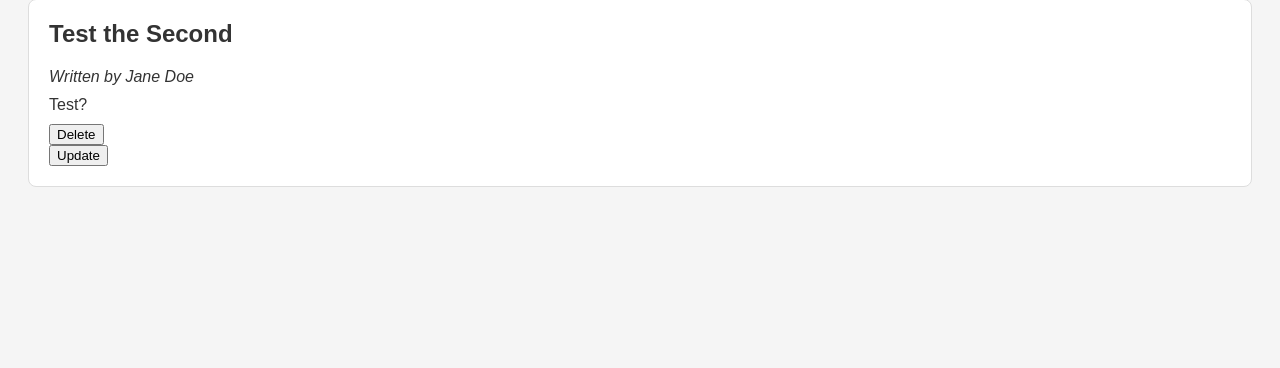
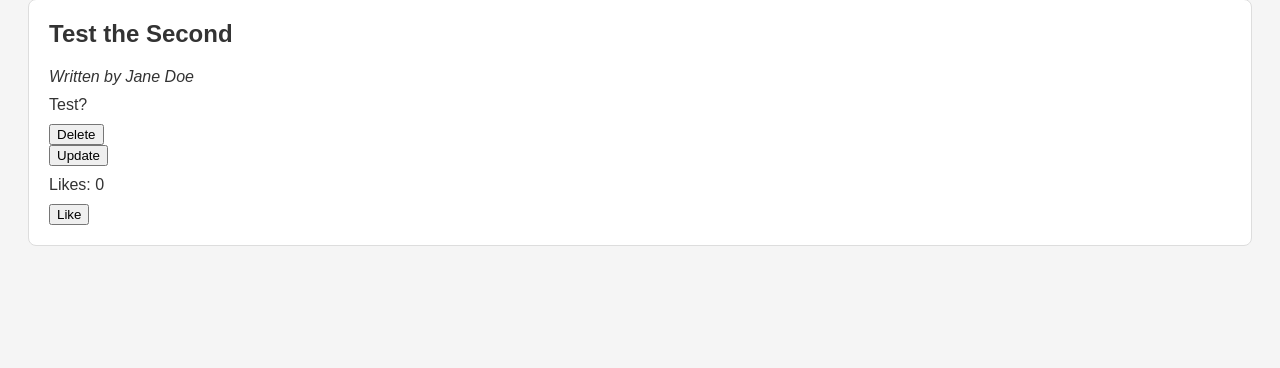
Before and after one commit to Kurosuisho/Masterblog, a Flask app: page / in a window 1280 px wide. Shown: the part 143-511 px from the top of the page. Run offline with Flask 3, Linux system fonts and the light colour scheme.

Commit message:
like route for liking posts, like button and counter beside every post

```diff
--- a/app.py
+++ b/app.py
@@ -78,5 +78,21 @@ def update(post_id):
     return render_template('update.html', post=post)
 
 
+@app.route('/like/<post_id>', methods=['POST'])
+def like(post_id):
+    with open("data_storage.json", "r") as file:
+        posts = json.load(file)
+
+    for post in posts:
+        if post['postid'] == post_id:
+            post['likes'] += 1
+            break
+
+    with open("data_storage.json", "w") as file:
+        json.dump(posts, file, indent=4)
+
+    return redirect(url_for('index'))
+
+
 if __name__ == '__main__':
     app.run(host="0.0.0.0", port=5000, debug=True)
--- a/data_storage.json
+++ b/data_storage.json
@@ -3,6 +3,7 @@
         "postid": "6f1300cb-35e4-4d3a-b71b-ae7ffccd44e9",
         "author": "Jane Doe",
         "title": "Test the Second",
-        "content": "Test?"
+        "content": "Test?",
+        "likes": 0
     }
 ]
--- a/templates/index.html
+++ b/templates/index.html
@@ -24,6 +24,11 @@
         <form action="/update/{{ post.postid }}" method="GET">
             <button type="submit">Update</button>
         </form>
+
+        <p>Likes: {{ post.likes }}</p>
+        <form action="/like/{{ post.postid }}" method="POST">
+            <button type="submit">Like</button>
+        </form>
     </div>
     {% endfor %}
 </body>
```
